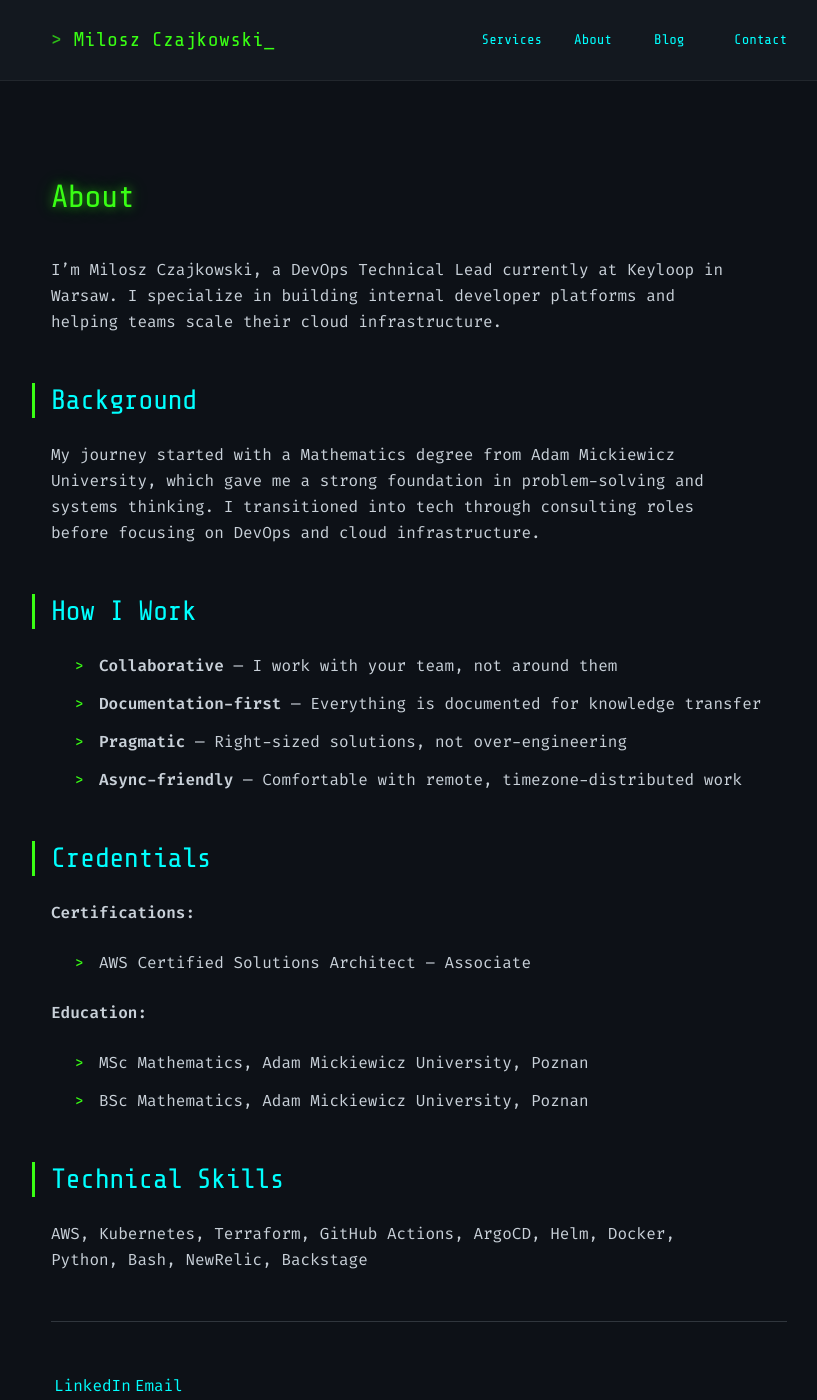
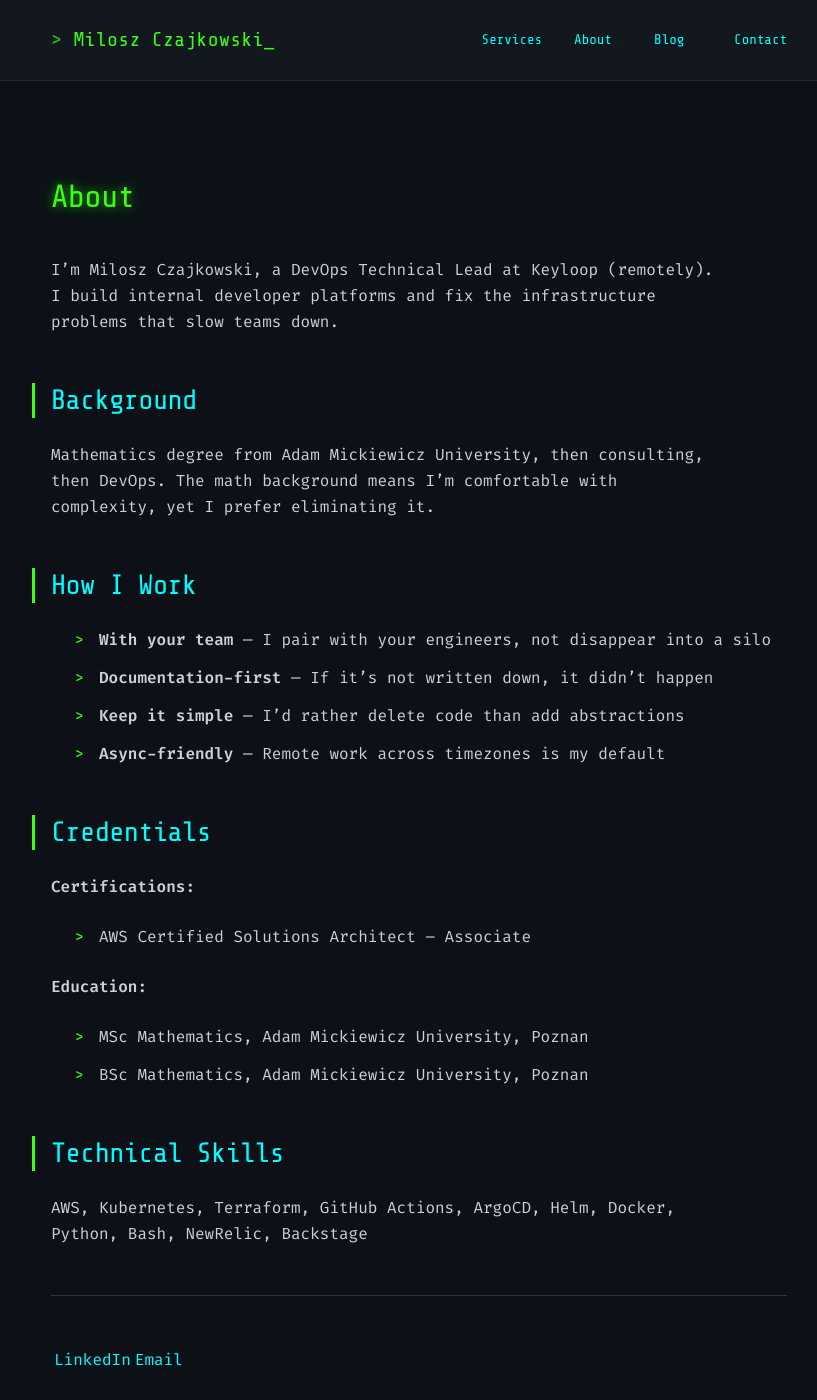
Before and after one commit to reforgeit/reforgeit.github.io, a Jekyll site: the page built from about.md, in a window 1280 px wide and 1400 px high. Shown: the whole window, without its empty margins (221-1038 px from the left). Built offline with Jekyll 4.4.1, drawn with Linux system fonts in a browser that asks for light colours; some of the changed text lies outside the part shown.

Commit message:
docs: slight writing update

```diff
--- a/_config.yml
+++ b/_config.yml
@@ -19,7 +19,7 @@ author:
   email: "milosz.czajkowski.reforgeit@gmail.com"
   linkedin: "milosz-czajkowski"
   github: "reforgeit"
-  location: "Warsaw, Poland"
+  location: "Poznan, Poland"
 
 # =============================================================================
 # SEO & SOCIAL
--- a/about.md
+++ b/about.md
@@ -4,18 +4,18 @@ title: "About"
 permalink: /about/
 ---
 
-I'm Milosz Czajkowski, a DevOps Technical Lead currently at Keyloop in Warsaw. I specialize in building internal developer platforms and helping teams scale their cloud infrastructure.
+I'm Milosz Czajkowski, a DevOps Technical Lead at Keyloop (remotely). I build internal developer platforms and fix the infrastructure problems that slow teams down.
 
 ## Background
 
-My journey started with a Mathematics degree from Adam Mickiewicz University, which gave me a strong foundation in problem-solving and systems thinking. I transitioned into tech through consulting roles before focusing on DevOps and cloud infrastructure.
+Mathematics degree from Adam Mickiewicz University, then consulting, then DevOps. The math background means I'm comfortable with complexity, yet I prefer eliminating it.
 
 ## How I Work
 
-- **Collaborative** — I work with your team, not around them
-- **Documentation-first** — Everything is documented for knowledge transfer
-- **Pragmatic** — Right-sized solutions, not over-engineering
-- **Async-friendly** — Comfortable with remote, timezone-distributed work
+- **With your team** — I pair with your engineers, not disappear into a silo
+- **Documentation-first** — If it's not written down, it didn't happen
+- **Keep it simple** — I'd rather delete code than add abstractions
+- **Async-friendly** — Remote work across timezones is my default
 
 ## Credentials
 
```
Also changed, not shown: contact.md (+2 -2 lines), index.md (+2 -2 lines), services.md (+3 -3 lines).
